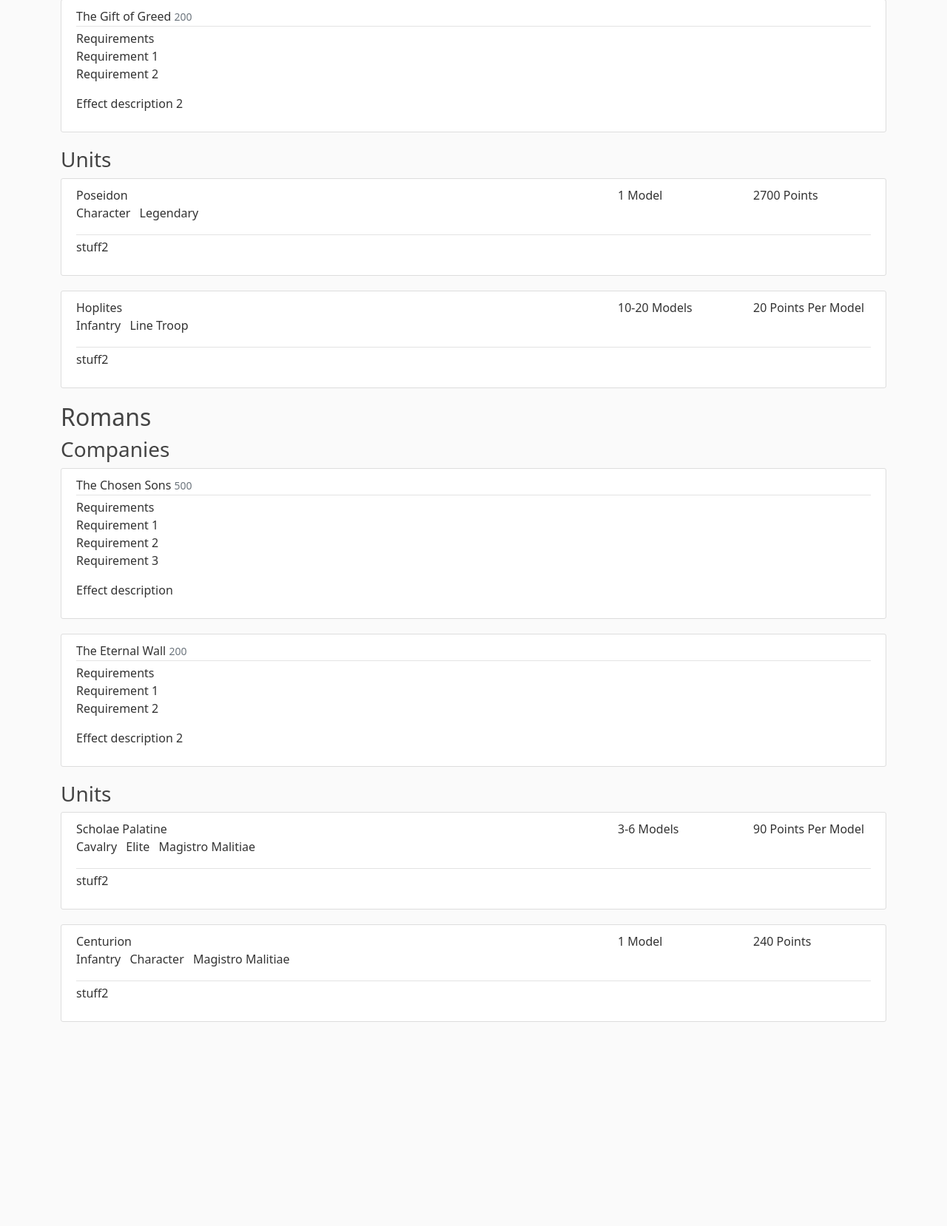
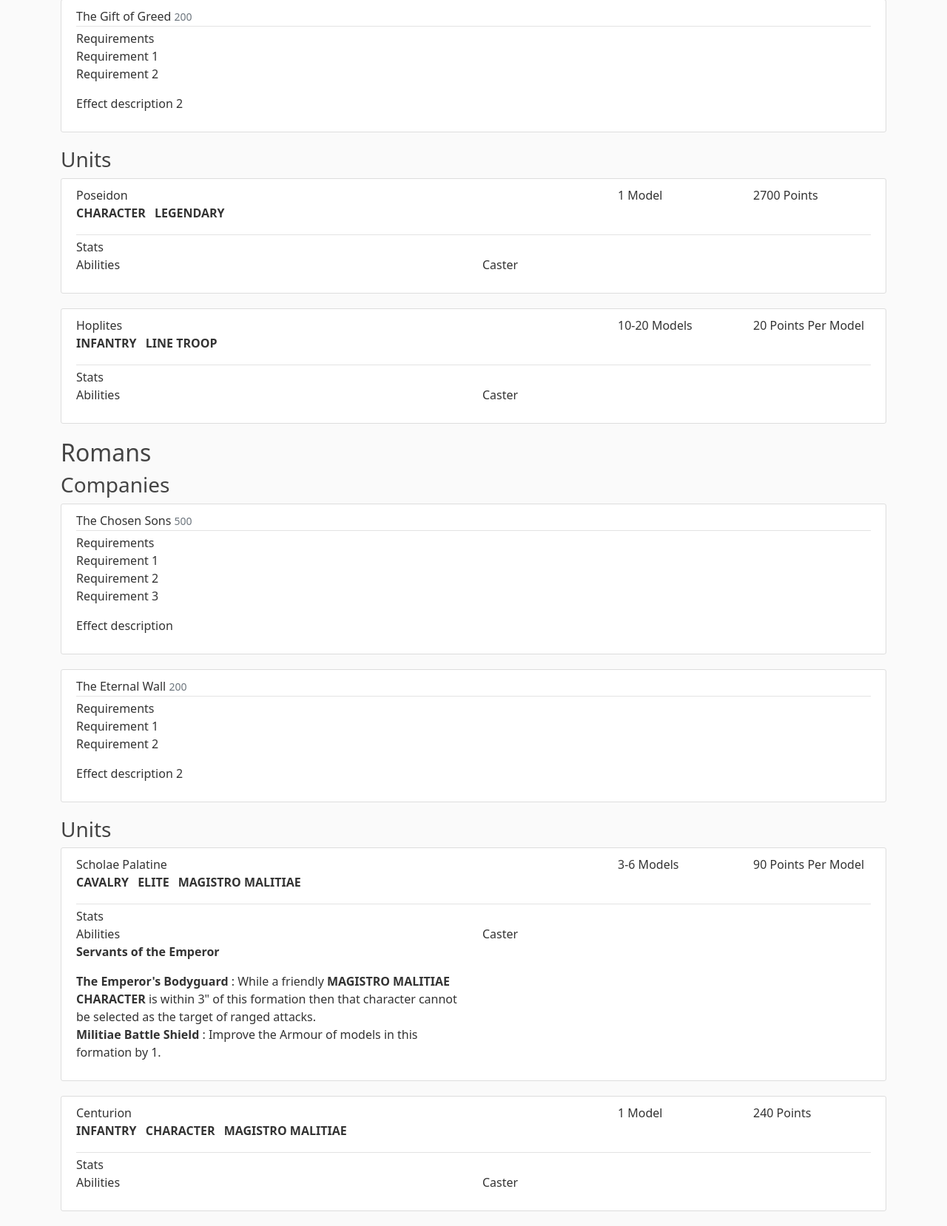
Before and after one commit to Hasbetack/Triumph_of_Divinity, a Flask app: page /datacards in a window 1280 px wide. Shown: the part 449-2107 px from the top of the page at 74% size. Before the commit the page ends 1831 px from the top, so only its background shows below. Run offline with Flask 2, Linux system fonts and the light colour scheme.

Commit message:
Add faction abilities with desc in tooltip and unit abilities

```diff
--- a/ContainerApp/webapp/static/main.css
+++ b/ContainerApp/webapp/static/main.css
@@ -42,6 +42,20 @@ body {
     border-bottom: 1px solid #e3e3e3
   }
 
+  .tooltip-inner {
+    background: #ffffff;
+    color: #333333
+  }
+
+  .datacard-keyword {
+    font-weight: bold;
+    text-transform: uppercase;
+  }
+
+  .ability-name {
+    font-weight: bold;
+  }
+
   .unit-datacard-name {
     background: #ffffff;
   }
--- a/ContainerApp/webapp/templates/datacards.html
+++ b/ContainerApp/webapp/templates/datacards.html
@@ -45,11 +45,30 @@
 
                         <ul class="list-inline">
                             {% for keyword in datacard["Keywords"] %}
-                                <li class="list-inline-item">{{ keyword }}</li>
+                                <li class="list-inline-item datacard-keyword">{{ keyword }}</li>
                             {% endfor %}
                         </ul>
                     </div>
-                    <p class="article-content">stuff2</p>
+                    <div>Stats</div>
+                    <div class="row">
+                        <div class="col-sm-6">
+                            Abilities
+                            <ul class="list-inline">
+                                {% for faction_ability in datacard["Faction_Abilities"] %}
+                                    <li class="list-inline-item ability-name" data-bs-toggle="tooltip" data-bs-placement="top" data-bs-html="true" title="{{ datacards[faction]['Abilities'][faction_ability] }}">{{ faction_ability }}</li>
+                                {% endfor %}
+                            </ul>
+                            <ul class="list-unstyled">
+                                {% for unit_ability in datacard["Unit_Abilities"] %}
+                                    <li>
+                                        <span class="ability-name">{{ unit_ability["Ability_Name"] }}</span>
+                                        <span>: {{ unit_ability["Ability_Effect"] | safe}}</span>
+                                    </li>
+                                {% endfor %}
+                            </ul>
+                        </div>
+                        <div class="col-sm-6">Caster</div>
+                    </div>
                 </div>
             </article>
         {% endfor %}
--- a/ContainerApp/webapp/templates/layout.html
+++ b/ContainerApp/webapp/templates/layout.html
@@ -56,5 +56,11 @@
 
     <script src="https://cdn.jsdelivr.net/npm/@popperjs/core@2.9.3/dist/umd/popper.min.js" integrity="sha384-eMNCOe7tC1doHpGoWe/6oMVemdAVTMs2xqW4mwXrXsW0L84Iytr2wi5v2QjrP/xp" crossorigin="anonymous"></script>
     <script src="https://cdn.jsdelivr.net/npm/bootstrap@5.1.0/dist/js/bootstrap.min.js" integrity="sha384-cn7l7gDp0eyniUwwAZgrzD06kc/tftFf19TOAs2zVinnD/C7E91j9yyk5//jjpt/" crossorigin="anonymous"></script>
+    <script>
+        var tooltipTriggerList = [].slice.call(document.querySelectorAll('[data-bs-toggle="tooltip"]'))
+        var tooltipList = tooltipTriggerList.map(function (tooltipTriggerEl) {
+          new bootstrap.Tooltip(tooltipTriggerEl)
+        })
+    </script>
 </body>
 </html>
--- a/ContainerApp/webapp/utils.py
+++ b/ContainerApp/webapp/utils.py
@@ -2,6 +2,8 @@ def load_datacard_json():
     # I need to create something like this from saved JSON
     datacards = {
         'Greeks': {
+            'Abilities': {
+            },
             'Companies': [
                 {
                     'Name': 'The Gates of the Underworld',
@@ -23,7 +25,9 @@ def load_datacard_json():
                     'Points': 2700,
                     'Unit_Size': {'min': 1, 'max': 1},
                     'Move': 12,
-                    'Dash': 7
+                    'Dash': 7,
+                    'Faction_Abilities': [],
+                    'Unit_Abilities': []
                     # etc...
                 },
                 {
@@ -32,12 +36,17 @@ def load_datacard_json():
                     'Points': 20,
                     'Unit_Size': {'min': 10, 'max': 20},
                     'Move': 5,
-                    'Dash': 4
+                    'Dash': 4,
+                    'Faction_Abilities': [],
+                    'Unit_Abilities': []
                     # etc...
                 }
             ]
         },
         'Romans': {
+            'Abilities': {
+                'Servants of the Emperor': 'While a friendly <span class="datacard-keyword">MAGISTRO MALITAE CHARACTER</span> is within 6" of this formation, then models in this formation cannot fail Will tests.'
+            },
             'Companies': [
                 {
                     'Name': 'The Chosen Sons',
@@ -59,7 +68,18 @@ def load_datacard_json():
                     'Points': 90,
                     'Unit_Size': {'min': 3, 'max': 6},
                     'Move': 12,
-                    'Dash': 6
+                    'Dash': 6,
+                    'Faction_Abilities': ['Servants of the Emperor'],
+                    'Unit_Abilities': [
+                        {
+                            'Ability_Name': "The Emperor's Bodyguard",
+                            'Ability_Effect': 'While a friendly <span class="datacard-keyword">MAGISTRO MALITIAE CHARACTER</span> is within 3" of this formation then that character cannot be selected as the target of ranged attacks.'
+                        },
+                        {
+                            'Ability_Name': 'Militiae Battle Shield',
+                            'Ability_Effect': 'Improve the Armour of models in this formation by 1.'
+                        }
+                    ]
                     # etc...
                 },
                 {
@@ -68,7 +88,9 @@ def load_datacard_json():
                     'Points': 240,
                     'Unit_Size': {'min': 1, 'max': 1},
                     'Move': 6,
-                    'Dash': 4
+                    'Dash': 4,
+                    'Faction_Abilities': [],
+                    'Unit_Abilities': []
                     # etc...
                 }
             ]
```
